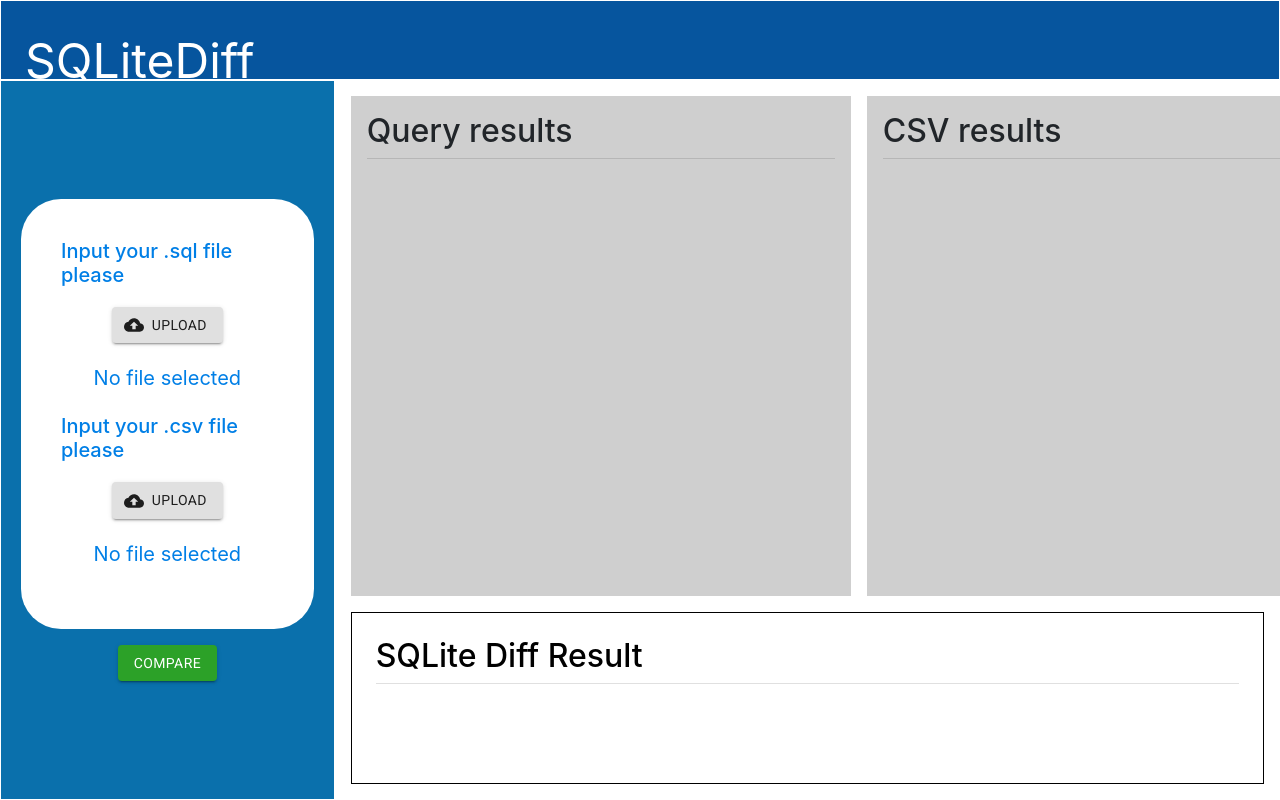
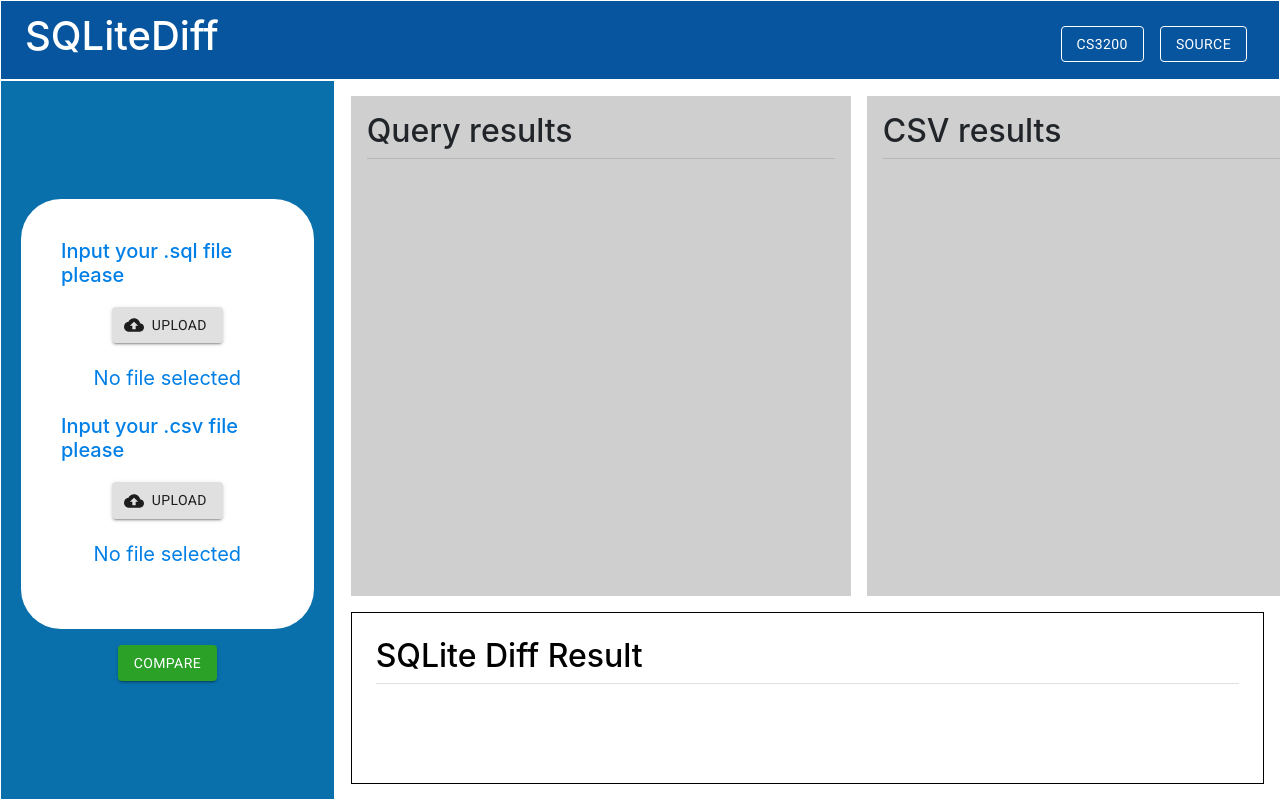
Before and after one commit to yanDavid21/SQL-HW-Checker, a React (Create React App) app: page / in a window 1280 px wide. Built offline with nearby package versions, Linux system fonts and the light colour scheme.

Commit message:
added comments and nav buttons

```diff
--- a/src/components/header.js
+++ b/src/components/header.js
@@ -1,9 +1,30 @@
 import '../stylesheets/app.css';
+import { makeStyles } from '@material-ui/core/styles';
+import Button from '@material-ui/core/Button';
 
-export default function header() {
-    return(
+const useStyles = makeStyles((theme) => ({
+    root: {
+        '& > *': {
+            margin: theme.spacing(1),
+        },
+        color: "white",
+    },
+    button : {
+        color: "white",
+        "border-color": "white",
+    }
+}));
+
+//a react component that is the header
+export default function Header() {
+    const classes = useStyles();
+    return (
         <header className="header">
-            SQLiteDiff
+            <h1>SQLiteDiff</h1>
+            <div className={classes.root}>
+                <Button className = {classes.button} variant="outlined" href="https://course.ccs.neu.edu/cs3200f20s2/pol.html" target="_blank">CS3200</Button>
+                <Button className = {classes.button} variant="outlined" href="https://github.com/yanDavid21/SQLiteDiff-Web-App" target="_blank">Source</Button>
+            </div>
         </header>
     );
 }
--- a/src/components/sqliteDiffResult.js
+++ b/src/components/sqliteDiffResult.js
@@ -3,7 +3,9 @@
 import Divider from '@material-ui/core/Divider';
 import CircularProgress from '@material-ui/core/CircularProgress';
 
+//react component that contains the final results
 export default function sqliteDiffResult(props) {
+    //when props.loading returns true, display a loading animation, other wise display the text from props.content
     let content = props.loading ? <div className="spin-Container"> <CircularProgress /></div>
         : <p>{props.content}</p>
     return (
--- a/src/index.js
+++ b/src/index.js
@@ -4,6 +4,7 @@
 import App from './components/App.js';
 import 'fontsource-roboto';
 
+//Entry point for the react app
 ReactDOM.render(
   <React.StrictMode>
     <App />
--- a/src/javascripts/csvFileToTable.js
+++ b/src/javascripts/csvFileToTable.js
@@ -1,5 +1,7 @@
 const parse = require('csv-parse')
 
+//parses the given file and returns a promise such that it resolves to
+//an array of rows (objects) where each column is a key in the object
 export default function parseCSV(file) {
     const csvPromise = new Promise((resolve, reject) => {
         let reader = new FileReader();
--- a/src/javascripts/sqlFileToTable.js
+++ b/src/javascripts/sqlFileToTable.js
@@ -1,4 +1,5 @@
-
+//makes a post request to the backend to get the query results from the given file
+//returns the data that was sent in response from the server
 export default function communicateWithBackEnd(serverAddress, file) {
     const sqlPromise = new Promise((resolve, reject) => {
         let reader = new FileReader();
--- a/src/stylesheets/app.css
+++ b/src/stylesheets/app.css
@@ -17,6 +17,9 @@
     padding:.5em;
     border-width:1px;
     border-style:solid;
+    display: flex;
+    justify-content: space-between;
+    align-items: center;
 }
 
 .left-panel {
```
Also changed, not shown: server.js (+5 -2 lines), src/components/resultComponent.js (+6 -1 lines), 1 other file (tests, documents, lock files or other folders).
